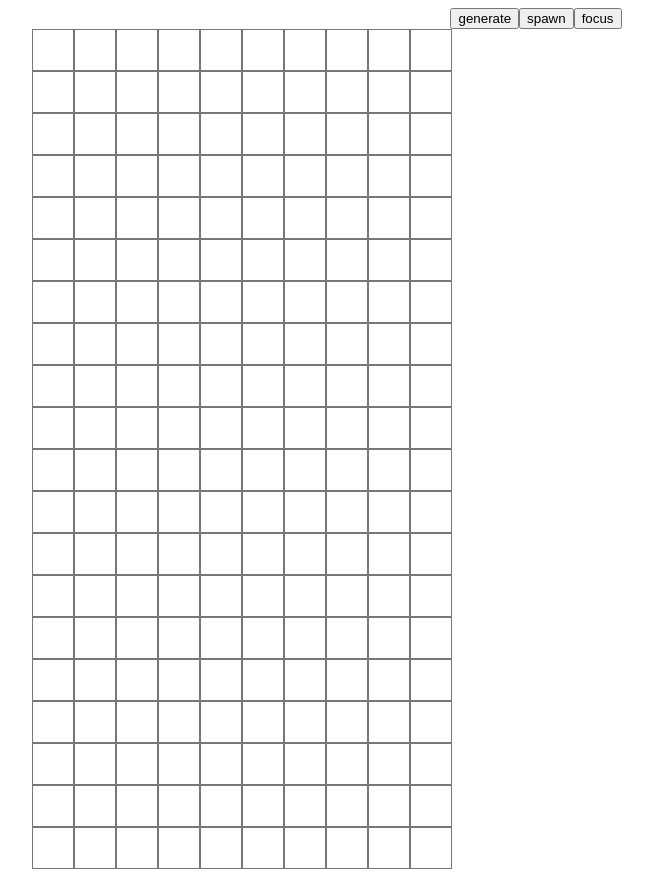
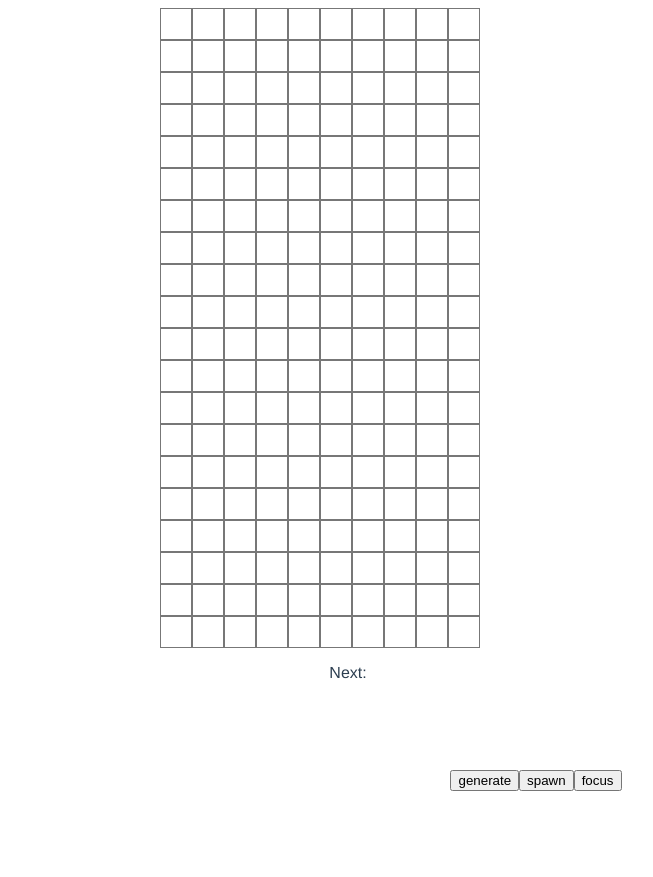
Before and after one commit to vladDotH/WebLabs, a Vue app: page /#/game in a window 1280 px wide. Shown: the whole page, without its empty margins (104-757 px from the left). After the commit the page ends 800 px from the top, so only its background shows below. Built offline with nearby package versions, Linux system fonts and the light colour scheme.

Commit message:
tetris view added

```diff
--- a/src/components/Tetris.vue
+++ b/src/components/Tetris.vue
@@ -1,75 +1,56 @@
 <script lang="ts">
-import {Component, Prop, VModel, Vue, Watch} from 'vue-property-decorator';
-import TetrisModelComponent from "@/tetris_model/TetrisModelComponent.vue";
-import {Cell, Field, FiguresFabric, GameViewState, Actions} from "@/tetris_model";
+import {Component, Prop, Vue} from 'vue-property-decorator';
+import TetrisModel from "@/tetris/TetrisModel.vue";
+import {GameViewState, Actions} from "@/tetris";
+import TetrisView from "@/tetris/TetrisView.vue";
 
 const _ = require('lodash')
 
 @Component({
-  components: {TetrisModelComponent},
+  components: {TetrisView, TetrisModel},
 })
 export default class Tetris extends Vue {
-  readonly defaultColor = '#fafafa';
   readonly Actions = Actions;
 
-  @Prop({default: 10}) width!: number;
-  @Prop({default: 20}) height!: number;
-
   $refs!: {
-    cells: HTMLDivElement[]
-    rows: HTMLDivElement[]
-    model: TetrisModelComponent
+    model: TetrisModel,
+    view: TetrisView,
+    next: TetrisView,
   }
 
   mounted() {
+    console.log(_.flatten(undefined))
 
-  }
-
-  draw(state: GameViewState) {
-    for (let cell of this.$refs.cells) {
-      cell.style.backgroundColor = this.defaultColor;
-    }
-    let cells = _.flatten(state.field.mat).concat(state.figure?.cells);
-    for (let cell of cells) {
-      if (cell != null) {
-        this.$refs.cells[cell.pos.y * this.width + cell.pos.x].style.backgroundColor = cell.color;
-      }
-    }
   }
 }
 
 </script>
 
 <template>
-  <section
-      @keydown.down="$refs.model.move(Actions.DOWN)"
-      @keydown.left="$refs.model.move(Actions.LEFT)"
-      @keydown.right="$refs.model.move(Actions.RIGHT)"
-      @keydown.up="$refs.model.move(Actions.ROTATE)"
+  <section ref="section"
+           @keydown.down="$refs.model.move(Actions.DOWN)"
+           @keydown.left="$refs.model.move(Actions.LEFT)"
+           @keydown.right="$refs.model.move(Actions.RIGHT)"
+           @keydown.up="$refs.model.move(Actions.ROTATE)"
   >
-    <TetrisModelComponent
-        :width="width"
-        :height="height"
+    <TetrisModel
+        :width="10"
+        :height="20"
         ref="model"
-        @model-change="draw"/>
+        @model-change="$refs.view.update($event)"
+        @next-change="$refs.next.update($event)"
+    />
+
+    <TetrisView ref="view" :width="10" :height="20" :cell-size="30"/>
+
+    <p style="display: flex; justify-content: center">
+      <span>Next:</span>
+      <TetrisView ref="next" :width="4" :height="3" :border-size="0" :cell-size="30"/>
+    </p>
 
     <button @click="$refs.model.generateFigure()">generate</button>
     <button @click="$refs.model.spawnFigure()">spawn</button>
     <button>focus</button>
-
-    <div class="tube">
-      <div
-          class="row"
-          v-for="h in height"
-          ref="rows">
-        <div
-            class="cell"
-            v-for="w in width"
-            ref="cells">
-        </div>
-      </div>
-    </div>
-
   </section>
 </template>
 
@@ -77,21 +58,4 @@ export default class Tetris extends Vue {
 section {
   padding: 0 10vw;
 }
-
-.row {
-  display: flex;
-  gap: 0px;
-}
-
-.tube {
-  display: flex;
-  flex-direction: column;
-  gap: 0px;
-}
-
-.cell {
-  width: 40px;
-  height: 40px;
-  border: solid #777 0.5px;
-}
 </style>
--- a/src/tetris_model/Cell.ts
+++ b/src/tetris/Cell.ts
@@ -1,4 +1,4 @@
-import {Vec2} from "@/tetris_model/Vec2";
+import {Vec2} from "./Vec2";
 
 // Клетка на поле (или в фигуре)
 export class Cell {
--- a/src/tetris_model/Field.ts
+++ b/src/tetris/Field.ts
@@ -1,7 +1,7 @@
-import {Matrix} from "@/tetris_model/util";
-import {Vec2} from "@/tetris_model/Vec2";
-import {Cell} from "@/tetris_model/Cell";
-import {Figure} from "@/tetris_model/Figure";
+import {Matrix} from "./util";
+import {Vec2} from "./Vec2";
+import {Cell} from "./Cell";
+import {Figure} from "./Figure";
 
 export class Field {
     height: number;
@@ -39,16 +39,14 @@ export class Field {
     place(fig: Figure) {
         if (!this.canPlace(fig))
             throw new Error(`Incorrect/occupied position`);
-        for (let c of fig.cells) {
+        for (let c of fig.cells)
             this.mat[c.pos.y][c.pos.x] = c;
-        }
     }
 
     // Очищение ряда клеток
     clearRow(row: number) {
-        for (let col = 0; col < this.width; col++) {
+        for (let col = 0; col < this.width; col++)
             this.mat[row][col] = null;
-        }
     }
 
     // Падение ряда на следующий ряд
--- a/src/tetris_model/Figure.ts
+++ b/src/tetris/Figure.ts
@@ -1,7 +1,7 @@
-import {Matrix, rotMat90, Num2Tuple} from "@/tetris_model/util";
-import {Vec2} from "@/tetris_model/Vec2";
-import {Cell} from "@/tetris_model/Cell";
-import {Field} from "@/tetris_model/Field";
+import {Matrix, rotMat90, Num2Tuple} from "./util";
+import {Vec2} from "./Vec2";
+import {Cell} from "./Cell";
+import {Field} from "./Field";
 
 // Фигура на поле (текущая управляемая фигура)
 export class Figure {
@@ -42,14 +42,14 @@ export class Figure {
 
     // Поворот фигуры
     rotate(mat: Matrix<number> = rotMat90) {
-        for (let i = 0; i < this.cells.length; i++) {
-            this.cells[i].pos =
-                this.cells[i].pos
+        this.cells.forEach(cell =>
+            cell.pos =
+                cell.pos
                     .translate(this.center.neg())
                     .rotate(mat)
                     .translate(this.center)
-                    .round();
-        }
+                    .round()
+        );
     }
 
     // Копия фигуры
--- a/src/tetris_model/TetrisModelComponent.vue
+++ b/src/tetris/TetrisModel.vue
@@ -5,7 +5,7 @@ import {Actions, FiguresFabric, Game, GameViewState} from './index'
 const _ = require('lodash')
 
 @Component
-export default class TetrisModelComponent extends Vue {
+export default class TetrisModel extends Vue {
   @Prop() width!: number;
   @Prop() height!: number;
 
@@ -20,8 +20,10 @@ export default class TetrisModelComponent extends Vue {
   }
 
   spawnFigure() {
-    if (this.game!.shiftFigure())
+    if (this.game!.shiftFigure()) {
       this.modelChange();
+      this.nextChange();
+    }
   }
 
   tick() {
@@ -38,7 +40,12 @@ export default class TetrisModelComponent extends Vue {
 
   @Emit('model-change')
   private modelChange(): GameViewState {
-    return {field: this.game!.field, figure: this.game!.activeFigure} as GameViewState;
+    return {field: this.game?.field, figure: this.game?.activeFigure};
+  }
+
+  @Emit('next-change')
+  private nextChange(): GameViewState {
+    return {figure: this.game.figuresQueue[this.game.figuresQueue.length - 1]};
   }
 
   move(act: Actions) {
@@ -55,11 +62,6 @@ export default class TetrisModelComponent extends Vue {
 </script>
 
 <template>
-  <div>
-    <p v-for="fig of game.figuresQueue">
-      figure: {{ JSON.stringify(fig) }}
-    </p>
-  </div>
 </template>
 
 <style scoped>
--- /dev/null
+++ b/src/tetris/TetrisView.vue
@@ -0,0 +1,69 @@
+<script lang="ts">
+import {Component, Emit, Prop, Vue} from 'vue-property-decorator';
+import {GameViewState} from "@/tetris/Game";
+import {Cell} from "@/tetris/Cell";
+
+const _ = require('lodash')
+
+@Component
+export default class TetrisView extends Vue {
+  @Prop() width!: number;
+  @Prop() height!: number;
+  @Prop({default: 20}) cellSize!: number;
+  @Prop({default: 1}) borderSize!: number;
+  @Prop({default: '#fff'}) color!: string;
+
+  $refs!: {
+    field: HTMLDivElement
+    rows: HTMLDivElement[]
+    cells: HTMLDivElement[]
+  }
+
+  update(state: GameViewState) {
+    for (let cell of this.$refs.cells) {
+      cell.style.backgroundColor = this.color;
+    }
+    _.flatten(state.field?.mat)
+        .concat(state.figure?.cells)
+        .forEach(
+            (cell: Cell | null) => {
+              if (cell != null)
+                this.$refs.cells[cell.pos.y * this.width + cell.pos.x].style.backgroundColor = cell.color;
+            }
+        );
+  }
+}
+
+</script>
+
+<template>
+  <section ref="field">
+    <div
+        class="row"
+        v-for="h in height"
+        ref="rows">
+      <div
+          class="cell"
+          :style="{'width': `${cellSize}px`, 'height': `${cellSize}px`, 'border-width' :`${borderSize}px`}"
+          v-for="w in width"
+          ref="cells">
+      </div>
+    </div>
+  </section>
+</template>
+
+<style scoped>
+section {
+  display: flex;
+  flex-direction: column;
+}
+
+.row {
+  display: flex;
+}
+
+.cell {
+  border: solid #777;
+  transition: all linear 0.1s;
+}
+</style>
--- /dev/null
+++ b/src/tetris/index.ts
@@ -0,0 +1,6 @@
+export * from "./util";
+export * from "./Vec2";
+export * from "./Cell";
+export * from "./Figure";
+export * from "./Field";
+export * from "./Game";
--- a/src/tetris_model/util.ts
+++ b/src/tetris/util.ts
@@ -1,4 +1,4 @@
-import {Figure} from "@/tetris_model/Figure";
+import {Figure} from "./Figure";
 
 // Кортеж двух чисел
 export type Num2Tuple = [number, number];
@@ -6,18 +6,13 @@ export type Num2Tuple = [number, number];
 // Шаблон матрицы
 export type Matrix<T> = Array<Array<T>>;
 
-// Матрицы поворота на 90
+// Матрица поворота на 90
 export const rotMat90: Matrix<number> = [
     [0, -1],
     [1, 0]
 ];
-// и -90 градусов
-export const rotMat270: Matrix<number> = [
-    [0, 1],
-    [-1, 0]
-];
 
-// Возможные дайствия с фигурой
+// Возможные действия с фигурой
 export enum Actions {
     LEFT, RIGHT,
     ROTATE, DOWN
--- a/src/tetris_model/index.ts
+++ /dev/null
@@ -1,6 +0,0 @@
-export * from "@/tetris_model/util";
-export * from "@/tetris_model/Vec2";
-export * from "@/tetris_model/Cell";
-export * from "@/tetris_model/Figure";
-export * from "@/tetris_model/Field";
-export * from "@/tetris_model/Game";
--- a/src/views/GameView.vue
+++ b/src/views/GameView.vue
@@ -11,7 +11,7 @@ export default class GameView extends Vue {
 </script>
 
 <template>
-  <Tetris :width="10" :height="20"/>
+  <Tetris/>
 </template>
 
 <style scoped>
```
Also changed, not shown: src/tetris/Game.ts (renamed from src/tetris_model/Game.ts, +6 -6 lines), src/tetris/Vec2.ts (renamed from src/tetris_model/Vec2.ts).
